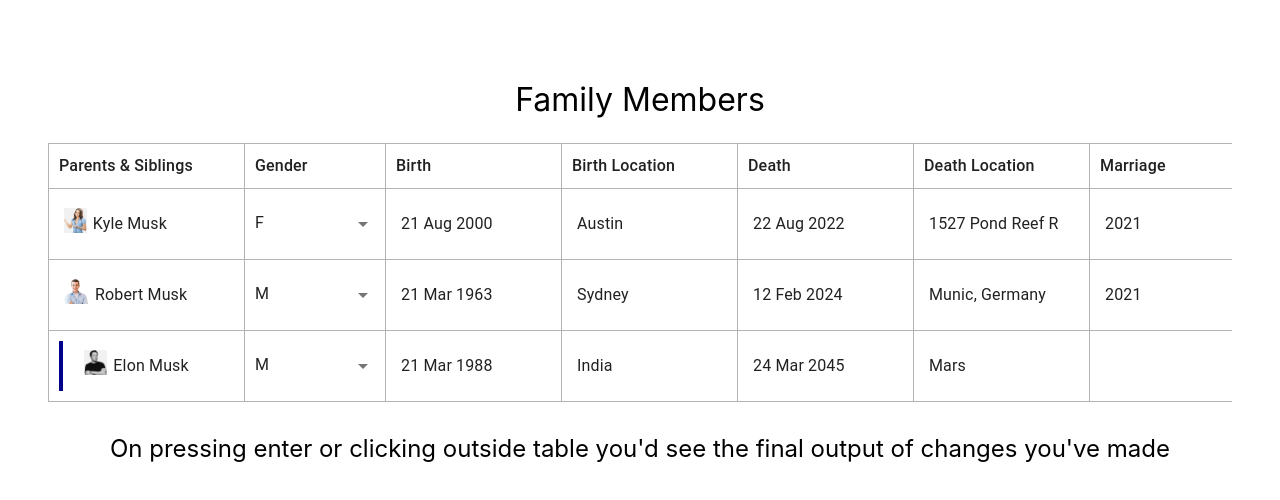
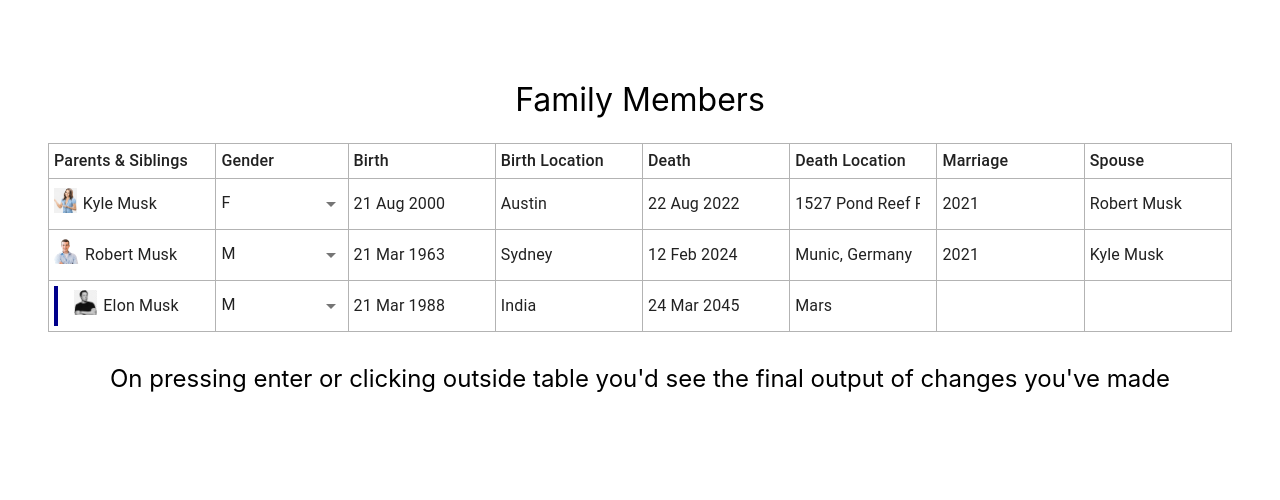
Before and after one commit to rishii24/machine-test, a React (Create React App) app: page / in a window 1280 px wide. Shown: the top 500 px of the page. Built offline with nearby package versions, Linux system fonts and the light colour scheme.

Commit message:
minor changes

```diff
--- a/src/App.css
+++ b/src/App.css
@@ -45,7 +45,7 @@
 
 .MuiTableCell-root {
   border: 1px solid rgb(179, 179, 179) !important;
-  padding: 10px !important;
+  padding: 5px !important;
   font-size: 1rem !important;
 }
 
--- a/src/Components/Typography.js
+++ b/src/Components/Typography.js
@@ -67,8 +67,8 @@ export const Typography = ({
         textOverflow: "ellipsis",
         margin: 0,
         height: "20px",
-        width: "140px",
-        padding: "15px",
+        width: "125px",
+        padding: "10px",
         display: "flex",
         justifyContent: "center",
         overflow: "hidden",
@@ -87,7 +87,7 @@ export const Typography = ({
           justifyContent: "center",
           border: refFocus ? "3px solid #87CEEB" : "",
           borderRadius: "5px",
-          padding: "5px",
+          padding: "0px",
         }}
       >
         {name === "name" && (
```
